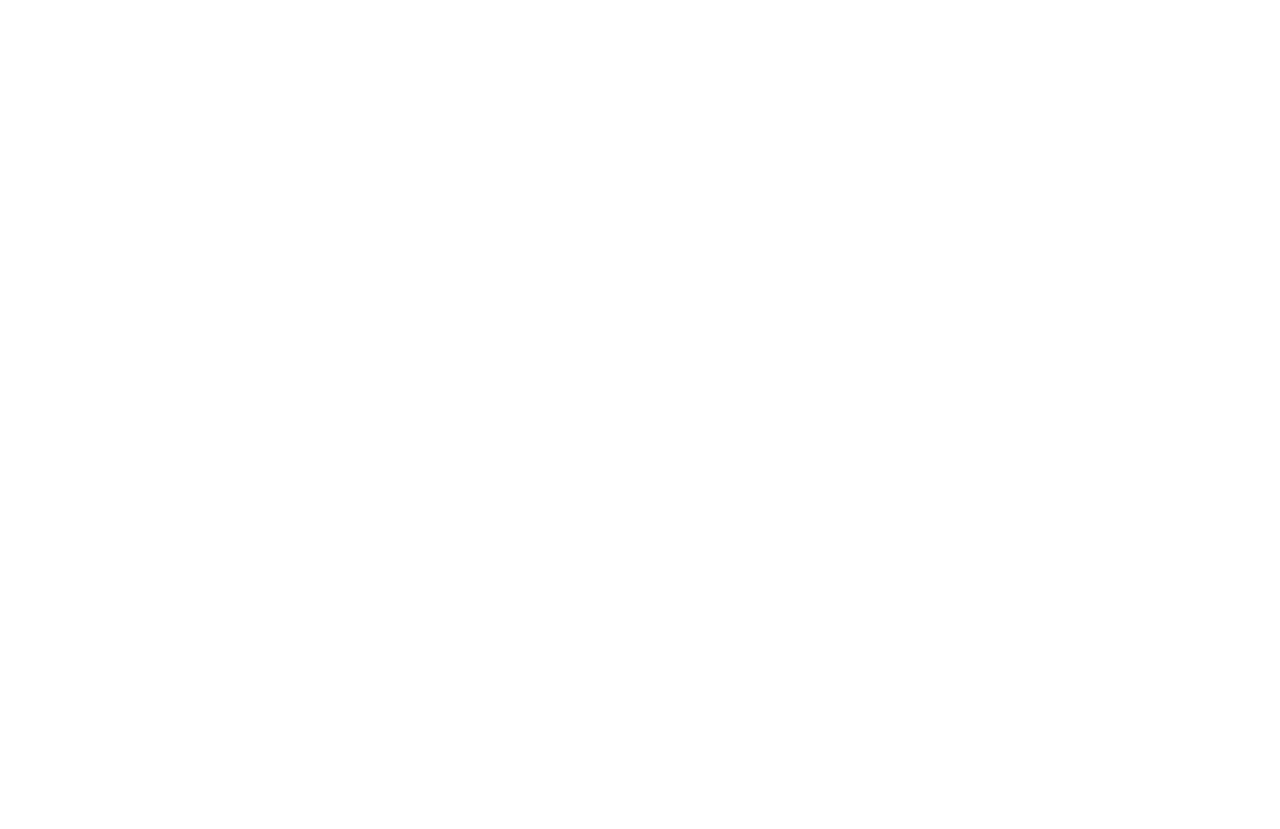
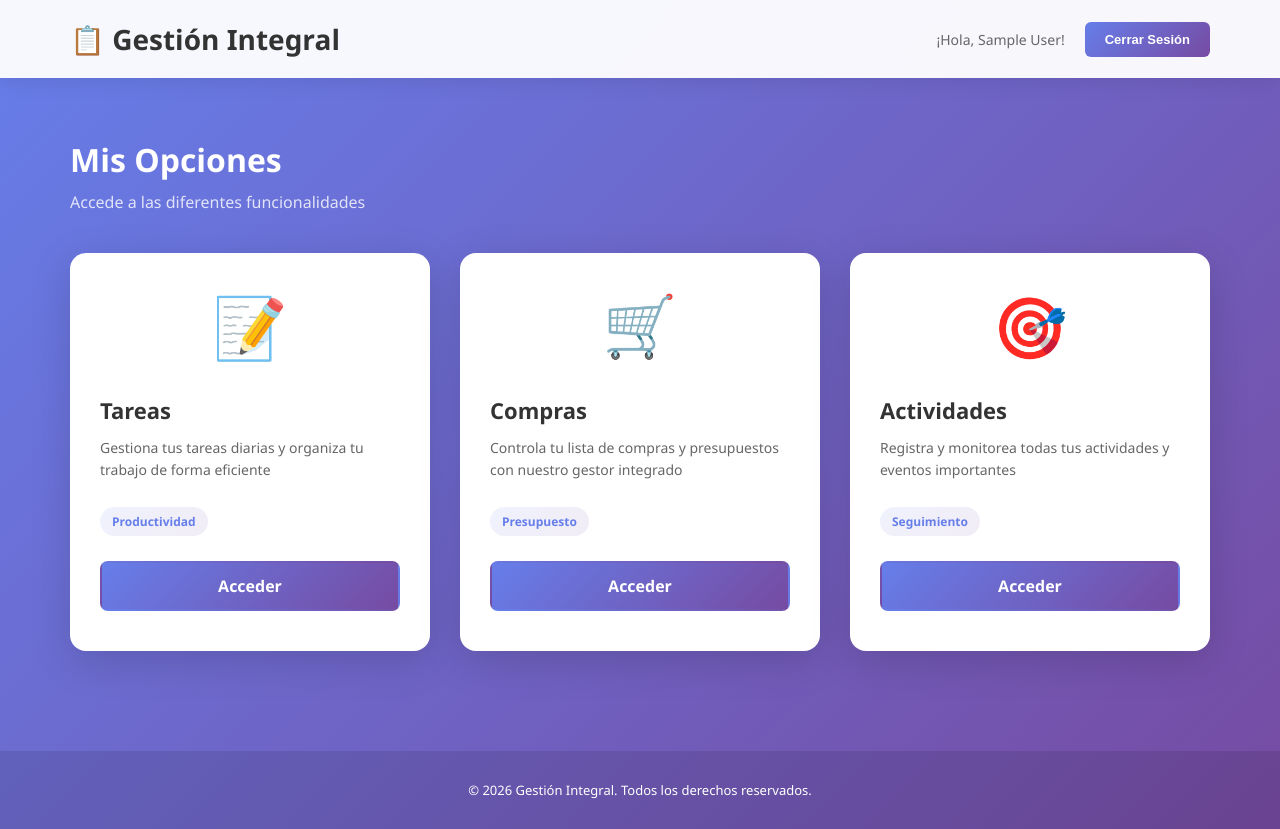
Before and after one commit to Renzo7-programador7/gestion-tareas, a plain HTML site: page index.html in a window 1280 px wide. Before the commit the page ends 800 px from the top, so only its background shows below. Drawn offline with Linux system fonts and the light colour scheme; sample sign-in values are in the browser's storage.

Commit message:
Se agrega página de inicio

```diff
--- /dev/null
+++ b/css/index.css
@@ -0,0 +1,326 @@
+* {
+    margin: 0;
+    padding: 0;
+    box-sizing: border-box;
+}
+
+body {
+    font-family: 'Segoe UI', Tahoma, Geneva, Verdana, sans-serif;
+    background: linear-gradient(135deg, #667eea 0%, #764ba2 100%);
+    min-height: 100vh;
+    display: flex;
+    flex-direction: column;
+}
+
+.dashboard-container {
+    display: flex;
+    flex-direction: column;
+    min-height: 100vh;
+}
+
+/* Header */
+.dashboard-header {
+    background: rgba(255, 255, 255, 0.95);
+    backdrop-filter: blur(10px);
+    box-shadow: 0 2px 20px rgba(0, 0, 0, 0.1);
+    padding: 20px 0;
+    position: sticky;
+    top: 0;
+    z-index: 100;
+}
+
+.header-content {
+    max-width: 1200px;
+    margin: 0 auto;
+    display: flex;
+    justify-content: space-between;
+    align-items: center;
+    padding: 0 30px;
+    width: 100%;
+}
+
+.app-title {
+    font-size: 28px;
+    color: #333;
+    font-weight: 700;
+    margin: 0;
+}
+
+.user-info {
+    display: flex;
+    align-items: center;
+    gap: 20px;
+}
+
+.user-name {
+    color: #666;
+    font-weight: 500;
+    font-size: 14px;
+}
+
+.logout-btn {
+    padding: 10px 20px;
+    background: linear-gradient(135deg, #667eea 0%, #764ba2 100%);
+    color: white;
+    border: none;
+    border-radius: 6px;
+    font-size: 13px;
+    font-weight: 600;
+    cursor: pointer;
+    transition: all 0.3s ease;
+}
+
+.logout-btn:hover {
+    transform: translateY(-2px);
+    box-shadow: 0 5px 15px rgba(102, 126, 234, 0.4);
+}
+
+.logout-btn:active {
+    transform: translateY(0);
+}
+
+/* Main Content */
+.dashboard-main {
+    flex: 1;
+    max-width: 1200px;
+    margin: 0 auto;
+    width: 100%;
+    padding: 60px 30px;
+}
+
+.dashboard-section {
+    animation: fadeIn 0.6s ease-out;
+}
+
+@keyframes fadeIn {
+    from {
+        opacity: 0;
+        transform: translateY(20px);
+    }
+    to {
+        opacity: 1;
+        transform: translateY(0);
+    }
+}
+
+.section-title {
+    font-size: 32px;
+    color: white;
+    margin-bottom: 10px;
+    font-weight: 700;
+}
+
+.section-subtitle {
+    font-size: 16px;
+    color: rgba(255, 255, 255, 0.8);
+    margin-bottom: 40px;
+}
+
+/* Cards Container */
+.cards-container {
+    display: grid;
+    grid-template-columns: repeat(auto-fit, minmax(300px, 1fr));
+    gap: 30px;
+    margin-bottom: 40px;
+}
+
+/* Dashboard Card */
+.dashboard-card {
+    background: white;
+    border-radius: 16px;
+    padding: 40px 30px;
+    box-shadow: 0 10px 40px rgba(0, 0, 0, 0.15);
+    transition: all 0.3s cubic-bezier(0.4, 0, 0.2, 1);
+    position: relative;
+    overflow: hidden;
+    display: flex;
+    flex-direction: column;
+    cursor: pointer;
+}
+
+.dashboard-card::before {
+    content: '';
+    position: absolute;
+    top: 0;
+    left: 0;
+    right: 0;
+    height: 4px;
+    background: linear-gradient(135deg, #667eea 0%, #764ba2 100%);
+    transform: scaleX(0);
+    transform-origin: left;
+    transition: transform 0.3s ease;
+}
+
+.dashboard-card:hover {
+    transform: translateY(-10px);
+    box-shadow: 0 20px 50px rgba(0, 0, 0, 0.2);
+}
+
+.dashboard-card:hover::before {
+    transform: scaleX(1);
+}
+
+.card-icon {
+    font-size: 60px;
+    margin-bottom: 20px;
+    display: block;
+    text-align: center;
+    animation: float 3s ease-in-out infinite;
+}
+
+@keyframes float {
+    0%, 100% {
+        transform: translateY(0px);
+    }
+    50% {
+        transform: translateY(-10px);
+    }
+}
+
+.dashboard-card:nth-child(2) .card-icon {
+    animation-delay: 0.5s;
+}
+
+.dashboard-card:nth-child(3) .card-icon {
+    animation-delay: 1s;
+}
+
+.card-title {
+    font-size: 22px;
+    color: #333;
+    margin-bottom: 12px;
+    font-weight: 700;
+}
+
+.card-description {
+    color: #666;
+    font-size: 14px;
+    margin-bottom: 25px;
+    line-height: 1.6;
+    flex: 1;
+}
+
+.card-stats {
+    display: flex;
+    gap: 15px;
+    margin-bottom: 25px;
+    flex-wrap: wrap;
+}
+
+.stat {
+    background: linear-gradient(135deg, rgba(102, 126, 234, 0.1) 0%, rgba(118, 75, 162, 0.1) 100%);
+    color: #667eea;
+    padding: 6px 12px;
+    border-radius: 20px;
+    font-size: 12px;
+    font-weight: 600;
+}
+
+.card-btn {
+    display: inline-block;
+    padding: 12px 24px;
+    background: linear-gradient(135deg, #667eea 0%, #764ba2 100%);
+    color: white;
+    text-decoration: none;
+    border-radius: 8px;
+    font-weight: 600;
+    text-align: center;
+    transition: all 0.3s ease;
+    border: 2px solid transparent;
+}
+
+.card-btn:hover {
+    transform: scale(1.05);
+    box-shadow: 0 10px 25px rgba(102, 126, 234, 0.4);
+}
+
+.card-btn:active {
+    transform: scale(0.98);
+}
+
+/* Footer */
+.dashboard-footer {
+    background: rgba(0, 0, 0, 0.1);
+    color: white;
+    text-align: center;
+    padding: 30px 20px;
+    margin-top: auto;
+    font-size: 13px;
+}
+
+/* Responsive */
+@media (max-width: 768px) {
+    .dashboard-main {
+        padding: 40px 20px;
+    }
+
+    .section-title {
+        font-size: 24px;
+    }
+
+    .section-subtitle {
+        font-size: 14px;
+        margin-bottom: 30px;
+    }
+
+    .cards-container {
+        grid-template-columns: 1fr;
+        gap: 20px;
+    }
+
+    .header-content {
+        flex-direction: column;
+        gap: 15px;
+        padding: 0 20px;
+    }
+
+    .user-info {
+        flex-direction: column;
+        gap: 10px;
+        width: 100%;
+    }
+
+    .logout-btn {
+        width: 100%;
+    }
+
+    .dashboard-card {
+        padding: 30px 20px;
+    }
+
+    .card-icon {
+        font-size: 48px;
+    }
+
+    .card-title {
+        font-size: 18px;
+    }
+
+    .card-description {
+        font-size: 13px;
+    }
+}
+
+@media (max-width: 480px) {
+    .app-title {
+        font-size: 22px;
+    }
+
+    .section-title {
+        font-size: 20px;
+    }
+
+    .dashboard-card {
+        padding: 25px 15px;
+    }
+
+    .card-icon {
+        font-size: 40px;
+        margin-bottom: 15px;
+    }
+
+    .card-title {
+        font-size: 16px;
+        margin-bottom: 10px;
+    }
+}
--- a/index.html
+++ b/index.html
@@ -0,0 +1,74 @@
+<!DOCTYPE html>
+<html lang="es">
+<head>
+    <meta charset="UTF-8">
+    <meta name="viewport" content="width=device-width, initial-scale=1.0">
+    <title>Dashboard - Gestión de Tareas</title>
+    <link rel="stylesheet" href="css/index.css">
+</head>
+<body>
+    <div class="dashboard-container">
+        <!-- Header -->
+        <header class="dashboard-header">
+            <div class="header-content">
+                <h1 class="app-title">📋 Gestión Integral</h1>
+                <div class="user-info">
+                    <span id="userName" class="user-name">Usuario</span>
+                    <button class="logout-btn" onclick="handleLogout()">Cerrar Sesión</button>
+                </div>
+            </div>
+        </header>
+
+        <!-- Main Content -->
+        <main class="dashboard-main">
+            <section class="dashboard-section">
+                <h2 class="section-title">Mis Opciones</h2>
+                <p class="section-subtitle">Accede a las diferentes funcionalidades</p>
+
+                <!-- Cards Container -->
+                <div class="cards-container">
+                    <!-- Card 1: Tareas -->
+                    <div class="dashboard-card">
+                        <div class="card-icon">📝</div>
+                        <h3 class="card-title">Tareas</h3>
+                        <p class="card-description">Gestiona tus tareas diarias y organiza tu trabajo de forma eficiente</p>
+                        <div class="card-stats">
+                            <span class="stat">Productividad</span>
+                        </div>
+                        <a href="tareas.html" class="card-btn">Acceder</a>
+                    </div>
+
+                    <!-- Card 2: Compras -->
+                    <div class="dashboard-card">
+                        <div class="card-icon">🛒</div>
+                        <h3 class="card-title">Compras</h3>
+                        <p class="card-description">Controla tu lista de compras y presupuestos con nuestro gestor integrado</p>
+                        <div class="card-stats">
+                            <span class="stat">Presupuesto</span>
+                        </div>
+                        <a href="compras.html" class="card-btn">Acceder</a>
+                    </div>
+
+                    <!-- Card 3: Actividades -->
+                    <div class="dashboard-card">
+                        <div class="card-icon">🎯</div>
+                        <h3 class="card-title">Actividades</h3>
+                        <p class="card-description">Registra y monitorea todas tus actividades y eventos importantes</p>
+                        <div class="card-stats">
+                            <span class="stat">Seguimiento</span>
+                        </div>
+                        <a href="actividades.html" class="card-btn">Acceder</a>
+                    </div>
+                </div>
+            </section>
+        </main>
+
+        <!-- Footer -->
+        <footer class="dashboard-footer">
+            <p>&copy; 2026 Gestión Integral. Todos los derechos reservados.</p>
+        </footer>
+    </div>
+
+    <script src="js/index.js"></script>
+</body>
+</html>
--- /dev/null
+++ b/js/index.js
@@ -0,0 +1,49 @@
+/**
+ * Carga la información del usuario al cargar la página
+ */
+document.addEventListener('DOMContentLoaded', () => {
+    loadUserInfo();
+    checkAuthentication();
+});
+
+/**
+ * Verifica si el usuario está autenticado
+ */
+function checkAuthentication() {
+    const currentUser = localStorage.getItem('currentUser');
+
+    if (!currentUser) {
+        // Redirigir al login si no hay usuario autenticado
+        window.location.href = 'login.html';
+    }
+}
+
+/**
+ * Carga y muestra la información del usuario
+ */
+function loadUserInfo() {
+    const currentUser = localStorage.getItem('currentUser');
+
+    if (currentUser) {
+        try {
+            const user = JSON.parse(currentUser);
+            document.getElementById('userName').textContent = `¡Hola, ${user.name}!`;
+        } catch (error) {
+            console.error('Error al cargar información del usuario:', error);
+        }
+    }
+}
+
+/**
+ * Cierra la sesión del usuario
+ */
+function handleLogout() {
+    // Confirmar acción
+    if (confirm('¿Estás seguro de que deseas cerrar sesión?')) {
+        // Limpiar datos del usuario
+        localStorage.removeItem('currentUser');
+
+        // Redirigir al login
+        window.location.href = 'login.html';
+    }
+}
```
Also changed, not shown: css/login.css (+12 -1 lines), js/login.js (+36 -8 lines).
